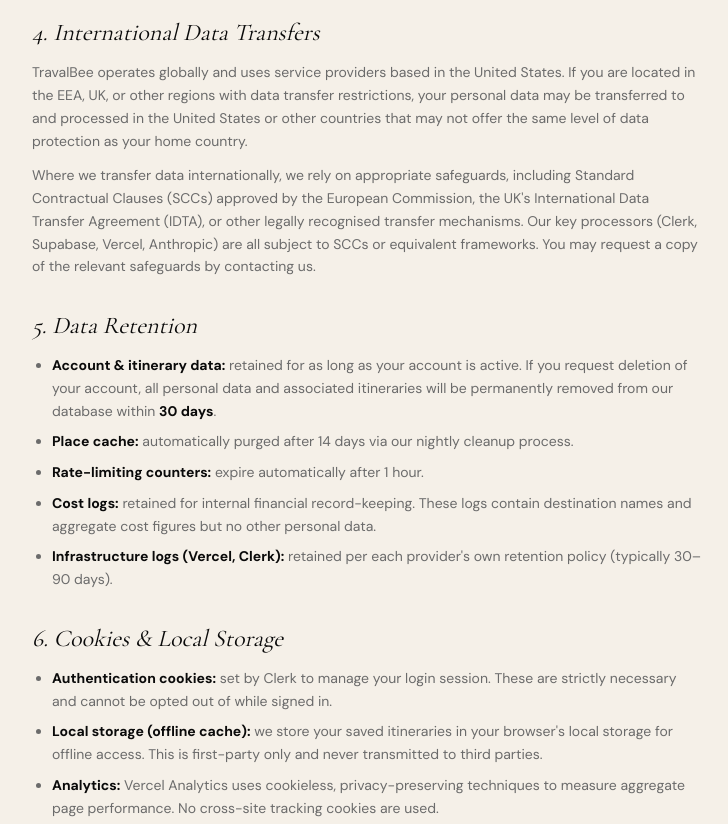
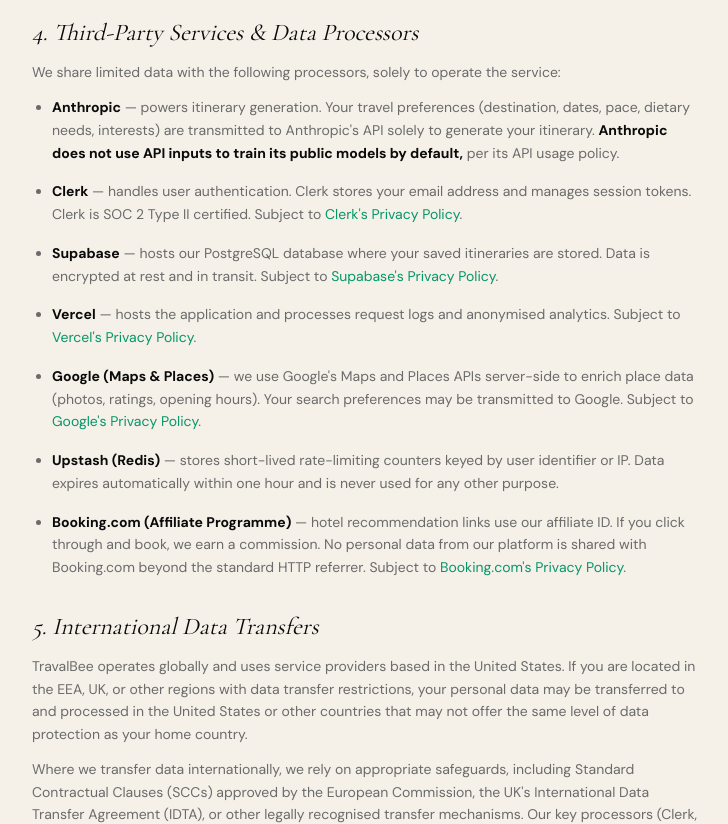
Before and after one commit to RomaanR/travel-planner-v2, a Next.js app: page /privacy in a window 1280 px wide. Shown: the part 2240-3064 px from the top of the page, without its empty margins (272-1000 px from the left). Built offline with nearby package versions, Linux system fonts and the light colour scheme; no server answers.

Commit message:
Revert "Privacy: remove the third-party services section and renumber"
This reverts commit 144dfdd82cb6427b3673599d61642e33f733bb50.

```diff
--- a/src/app/privacy/page.tsx
+++ b/src/app/privacy/page.tsx
@@ -180,10 +180,69 @@ export default function PrivacyPage() {
               </p>
             </section>
 
-            {/* ── 4. International Data Transfers ── */}
+            {/* ── 4. Third-Party Services & Data Processors ── */}
             <section>
               <h2 className="font-serif italic text-2xl text-ink mb-3">
-                4. International Data Transfers
+                4. Third-Party Services &amp; Data Processors
+              </h2>
+              <p className="mb-3">
+                We share limited data with the following processors, solely to operate the
+                service:
+              </p>
+              <ul className="list-disc pl-5 space-y-4">
+                <li>
+                  <strong className="text-ink">Anthropic</strong> &mdash; powers itinerary
+                  generation. Your travel preferences (destination, dates, pace, dietary needs,
+                  interests) are transmitted to Anthropic&apos;s API solely to generate your
+                  itinerary.{" "}
+                  <strong className="text-ink">
+                    Anthropic does not use API inputs to train its public models by default,
+                  </strong>{" "}
+                  per its API usage policy.
+                </li>
+                <li>
+                  <strong className="text-ink">Clerk</strong> &mdash; handles user
+                  authentication. Clerk stores your email address and manages session tokens.
+                  Clerk is SOC 2 Type II certified. Subject to{" "}
+                  <a href="https://clerk.com/legal/privacy" target="_blank" rel="noopener noreferrer" className="text-emerald-accent hover:text-ink transition-colors">Clerk&apos;s Privacy Policy</a>.
+                </li>
+                <li>
+                  <strong className="text-ink">Supabase</strong> &mdash; hosts our PostgreSQL
+                  database where your saved itineraries are stored. Data is encrypted at rest
+                  and in transit. Subject to{" "}
+                  <a href="https://supabase.com/privacy" target="_blank" rel="noopener noreferrer" className="text-emerald-accent hover:text-ink transition-colors">Supabase&apos;s Privacy Policy</a>.
+                </li>
+                <li>
+                  <strong className="text-ink">Vercel</strong> &mdash; hosts the application
+                  and processes request logs and anonymised analytics. Subject to{" "}
+                  <a href="https://vercel.com/legal/privacy-policy" target="_blank" rel="noopener noreferrer" className="text-emerald-accent hover:text-ink transition-colors">Vercel&apos;s Privacy Policy</a>.
+                </li>
+                <li>
+                  <strong className="text-ink">Google (Maps &amp; Places)</strong> &mdash;
+                  we use Google&apos;s Maps and Places APIs server-side to enrich place data
+                  (photos, ratings, opening hours). Your search preferences may be transmitted
+                  to Google. Subject to{" "}
+                  <a href="https://policies.google.com/privacy" target="_blank" rel="noopener noreferrer" className="text-emerald-accent hover:text-ink transition-colors">Google&apos;s Privacy Policy</a>.
+                </li>
+                <li>
+                  <strong className="text-ink">Upstash (Redis)</strong> &mdash; stores
+                  short-lived rate-limiting counters keyed by user identifier or IP. Data
+                  expires automatically within one hour and is never used for any other purpose.
+                </li>
+                <li>
+                  <strong className="text-ink">Booking.com (Affiliate Programme)</strong> &mdash;
+                  hotel recommendation links use our affiliate ID. If you click through and book,
+                  we earn a commission. No personal data from our platform is shared with
+                  Booking.com beyond the standard HTTP referrer. Subject to{" "}
+                  <a href="https://www.booking.com/content/privacy.html" target="_blank" rel="noopener noreferrer" className="text-emerald-accent hover:text-ink transition-colors">Booking.com&apos;s Privacy Policy</a>.
+                </li>
+              </ul>
+            </section>
+
+            {/* ── 5. International Data Transfers ── */}
+            <section>
+              <h2 className="font-serif italic text-2xl text-ink mb-3">
+                5. International Data Transfers
               </h2>
               <p>
                 TravalBee operates globally and uses service providers based in the
@@ -203,10 +262,10 @@ export default function PrivacyPage() {
               </p>
             </section>
 
-            {/* ── 5. Data Retention ── */}
+            {/* ── 6. Data Retention ── */}
             <section>
               <h2 className="font-serif italic text-2xl text-ink mb-3">
-                5. Data Retention
+                6. Data Retention
               </h2>
               <ul className="list-disc pl-5 space-y-2">
                 <li>
@@ -236,10 +295,10 @@ export default function PrivacyPage() {
               </ul>
             </section>
 
-            {/* ── 6. Cookies & Local Storage ── */}
+            {/* ── 7. Cookies & Local Storage ── */}
             <section>
               <h2 className="font-serif italic text-2xl text-ink mb-3">
-                6. Cookies &amp; Local Storage
+                7. Cookies &amp; Local Storage
               </h2>
               <ul className="list-disc pl-5 space-y-2">
                 <li>
@@ -265,10 +324,10 @@ export default function PrivacyPage() {
               </p>
             </section>
 
-            {/* ── 7. Your Rights ── */}
+            {/* ── 8. Your Rights ── */}
             <section>
               <h2 className="font-serif italic text-2xl text-ink mb-3">
-                7. Your Rights
+                8. Your Rights
               </h2>
               <p className="mb-3">
                 Depending on where you live, you have the following rights regarding your
@@ -340,10 +399,10 @@ export default function PrivacyPage() {
               </div>
             </section>
 
-            {/* ── 8. How to Exercise Your Rights ── */}
+            {/* ── 9. How to Exercise Your Rights ── */}
             <section>
               <h2 className="font-serif italic text-2xl text-ink mb-3">
-                8. How to Exercise Your Rights
+                9. How to Exercise Your Rights
               </h2>
               <p className="mb-3">
                 To exercise any of the rights listed above — including requesting deletion of
@@ -372,10 +431,10 @@ export default function PrivacyPage() {
               </p>
             </section>
 
-            {/* ── 9. Supervisory Authority & Complaints ── */}
+            {/* ── 10. Supervisory Authority & Complaints ── */}
             <section>
               <h2 className="font-serif italic text-2xl text-ink mb-3">
-                9. Supervisory Authority &amp; Complaints
+                10. Supervisory Authority &amp; Complaints
               </h2>
               <p className="mb-3">
                 If you believe we have not handled your personal data in accordance with
@@ -421,10 +480,10 @@ export default function PrivacyPage() {
               </p>
             </section>
 
-            {/* ── 10. Automated Decision-Making ── */}
+            {/* ── 11. Automated Decision-Making ── */}
             <section>
               <h2 className="font-serif italic text-2xl text-ink mb-3">
-                10. Automated Decision-Making
+                11. Automated Decision-Making
               </h2>
               <p>
                 We use an AI model (Anthropic&apos;s Claude) to generate travel itinerary
@@ -435,10 +494,10 @@ export default function PrivacyPage() {
               </p>
             </section>
 
-            {/* ── 11. Children's Privacy ── */}
+            {/* ── 12. Children's Privacy ── */}
             <section>
               <h2 className="font-serif italic text-2xl text-ink mb-3">
-                11. Children&apos;s Privacy
+                12. Children&apos;s Privacy
               </h2>
               <p>
                 TravalBee is not directed at children. We do not knowingly collect personal
@@ -451,10 +510,10 @@ export default function PrivacyPage() {
               </p>
             </section>
 
-            {/* ── 12. Security ── */}
+            {/* ── 13. Security ── */}
             <section>
               <h2 className="font-serif italic text-2xl text-ink mb-3">
-                12. Security
+                13. Security
               </h2>
               <p>
                 We implement appropriate technical and organisational measures to protect your
@@ -468,10 +527,10 @@ export default function PrivacyPage() {
               </p>
             </section>
 
-            {/* ── 13. Changes ── */}
+            {/* ── 14. Changes ── */}
             <section>
               <h2 className="font-serif italic text-2xl text-ink mb-3">
-                13. Changes to This Policy
+                14. Changes to This Policy
               </h2>
               <p>
                 We may update this Privacy Policy from time to time. The &quot;Last
@@ -482,10 +541,10 @@ export default function PrivacyPage() {
               </p>
             </section>
 
-            {/* ── 14. Contact ── */}
+            {/* ── 15. Contact ── */}
             <section>
               <h2 className="font-serif italic text-2xl text-ink mb-3">
-                14. Contact Us
+                15. Contact Us
               </h2>
               <p className="mb-2">
                 For any privacy-related questions, data access requests, or deletion requests:
```
